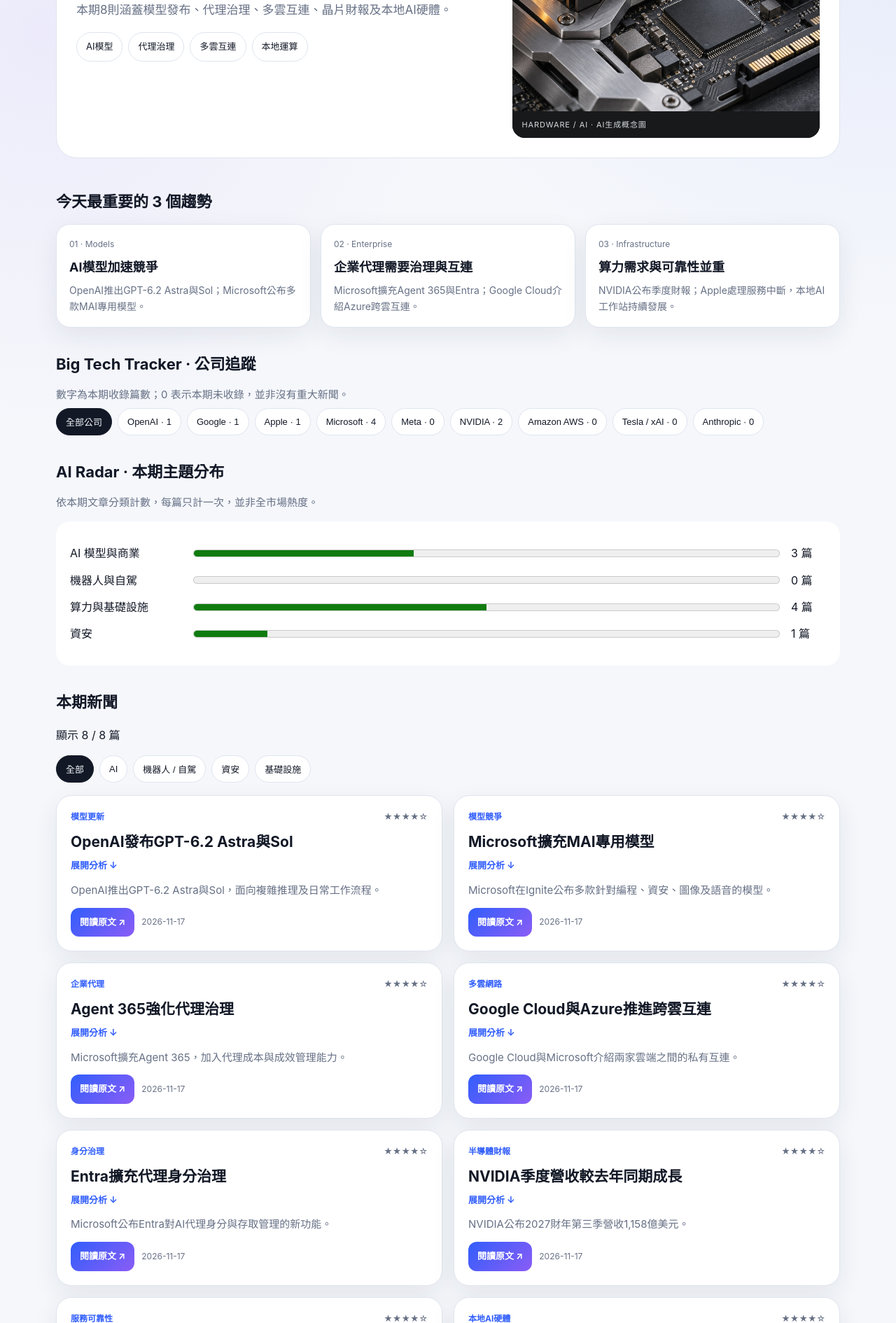
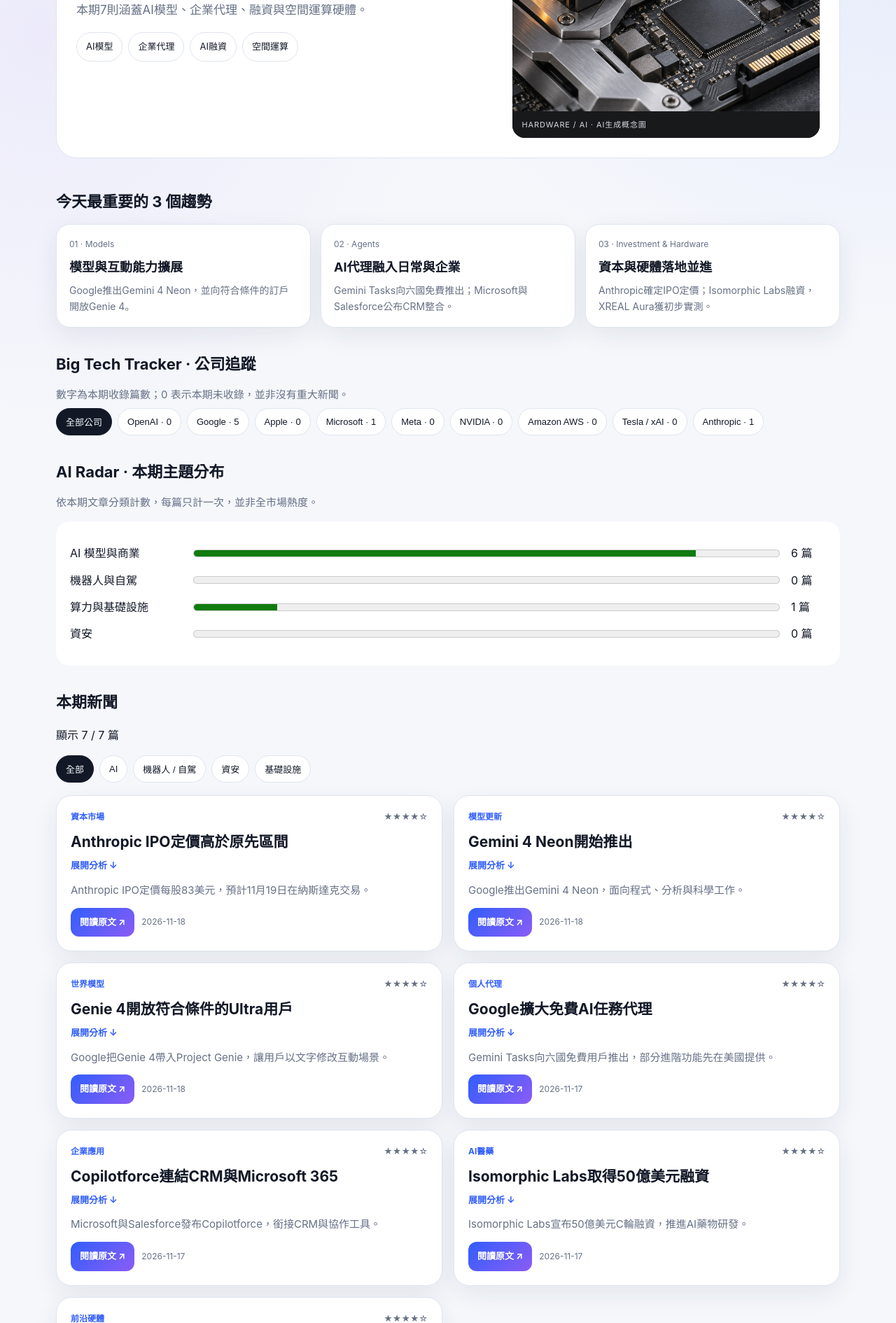
Before and after one commit to benzh1213/tech-brief, a plain HTML site: page index.html in a window 1280 px wide. Shown: the part 357-2247 px from the top of the page at 70% size. Drawn offline with Linux system fonts and the light colour scheme.

Commit message:
Publish Tech Brief for 2026-11-19

```diff
--- a/index.html
+++ b/index.html
@@ -5,7 +5,7 @@
   <meta name="viewport" content="width=device-width, initial-scale=1, viewport-fit=cover" />
   <meta name="theme-color" content="#0b1020" media="(prefers-color-scheme: dark)">
   <meta name="theme-color" content="#f5f7fb" media="(prefers-color-scheme: light)">
-  <meta name="description" content="Tech Brief 全球科技晨報：重點新聞、公司追蹤與 AI Radar。"><title>全球科技晨報｜2026-11-18</title>
+  <meta name="description" content="Tech Brief 全球科技晨報：重點新聞、公司追蹤與 AI Radar。"><title>全球科技晨報｜2026-11-19</title>
   <link rel="stylesheet" href="./styles.css">
 </head>
 <body>
@@ -14,7 +14,7 @@
   <div class="topbar">
     <div>
       <div class="brand">TECH BRIEF / 全球科技晨報</div>
-      <div class="date">2026 年 11 月 18 日 · 8 則重點 · 約 8–10 分鐘閱讀</div>
+      <div class="date">2026 年 11 月 19 日 · 7 則重點 · 約 8–10 分鐘閱讀</div>
     </div>
     <div class="actions">
       <button id="expandBtn">全部展開</button>
@@ -22,13 +22,13 @@
     </div>
   </div>
 
-  <p class="edition-note" role="note">2026-11-18 正式版 · 更新於 09:54（Asia/Shanghai，UTC+8） · 逐篇核對來源，事實與編輯分析分列。</p><header>
+  <p class="edition-note" role="note">2026-11-19 正式版 · 更新於 09:52（Asia/Shanghai，UTC+8） · 逐篇核對來源，事實與編輯分析分列。</p><header>
     <section class="hero">
       <div>
         <div class="eyebrow">Today’s Global Tech Brief</div>
-        <h1>AI模型與企業代理加速，<br>雲端與本地算力同步演進</h1>
-        <p class="lead">本期8則涵蓋模型發布、代理治理、多雲互連、晶片財報及本地AI硬體。</p>
-        <div class="chipline"><span class="chip">AI模型</span><span class="chip">代理治理</span><span class="chip">多雲互連</span><span class="chip">本地運算</span></div>
+        <h1>模型與代理走向實用，<br>AI資本與空間硬體同步進展</h1>
+        <p class="lead">本期7則涵蓋AI模型、企業代理、融資與空間運算硬體。</p>
+        <div class="chipline"><span class="chip">AI模型</span><span class="chip">企業代理</span><span class="chip">AI融資</span><span class="chip">空間運算</span></div>
       </div>
       <figure class="hero-visual">
         <img src="./tech-hardware-editorial.jpg" width="1536" height="1024" fetchpriority="high" alt="晶片、金屬散熱器與主機板細節的科技概念圖片">
@@ -38,7 +38,7 @@
   </header>
 
   <h2 class="section-title">今天最重要的 3 個趨勢</h2>
-  <section class="insights"><div class="insight"><div class="num">01 · Models</div><h3>AI模型加速競爭</h3><p>OpenAI推出GPT-6.2 Astra與Sol；Microsoft公布多款MAI專用模型。</p></div><div class="insight"><div class="num">02 · Enterprise</div><h3>企業代理需要治理與互連</h3><p>Microsoft擴充Agent 365與Entra；Google Cloud介紹Azure跨雲互連。</p></div><div class="insight"><div class="num">03 · Infrastructure</div><h3>算力需求與可靠性並重</h3><p>NVIDIA公布季度財報；Apple處理服務中斷，本地AI工作站持續發展。</p></div></section>
+  <section class="insights"><div class="insight"><div class="num">01 · Models</div><h3>模型與互動能力擴展</h3><p>Google推出Gemini 4 Neon，並向符合條件的訂戶開放Genie 4。</p></div><div class="insight"><div class="num">02 · Agents</div><h3>AI代理融入日常與企業</h3><p>Gemini Tasks向六國免費推出；Microsoft與Salesforce公布CRM整合。</p></div><div class="insight"><div class="num">03 · Investment &amp; Hardware</div><h3>資本與硬體落地並進</h3><p>Anthropic確定IPO定價；Isomorphic Labs融資，XREAL Aura獲初步實測。</p></div></section>
 
 
   <section aria-labelledby="tracker-title">
@@ -62,14 +62,13 @@
   </div>
 
   <main class="news-grid" id="newsGrid">
-<article data-companies="OpenAI" data-category="AI"><div class="meta"><span class="tag">模型更新</span><span>★★★★☆</span></div><p class="summary">OpenAI推出GPT-6.2 Astra與Sol，面向複雜推理及日常工作流程。</p><details><summary><h2>OpenAI發布GPT-6.2 Astra與Sol</h2><span class="detail-hint">展開分析 ↓</span></summary><p><strong>已核對事實：</strong>OpenAI於11月17日宣布兩款模型可透過ChatGPT Work、Codex及API使用；企業和教育帳號的可用性取決於管理員設定。其效能改善屬公司測試與宣稱。</p><p class="why"><strong>為何重要 · 編輯分析：</strong>新模型可能改變編程與專業工作流程；企業應按實際任務驗證品質、費用和資安限制。</p></details><div class="source-row"><a class="read" href="https://openai.com/index/introducing-gpt-6-2-astra-sol/" target="_blank" rel="noopener">閱讀原文 ↗</a><span class="source-name">2026-11-17</span></div></article>
-<article data-companies="Microsoft" data-category="AI"><div class="meta"><span class="tag">模型競爭</span><span>★★★★☆</span></div><p class="summary">Microsoft在Ignite公布多款針對編程、資安、圖像及語音的模型。</p><details><summary><h2>Microsoft擴充MAI專用模型</h2><span class="detail-hint">展開分析 ↓</span></summary><p><strong>已核對事實：</strong>Axios於11月17日報導，Microsoft推出六款專用模型，並宣稱其部分模型可與領先模型競爭；相關比較及成本表現須按測試條件理解。</p><p class="why"><strong>為何重要 · 編輯分析：</strong>企業模型選擇增加，部署前應比較任務表現、資料處理條款、區域供應及總成本。</p></details><div class="source-row"><a class="read" href="https://www.axios.com/2026/11/17/microsoft-ai-models-openai-anthropic-ignite" target="_blank" rel="noopener">閱讀原文 ↗</a><span class="source-name">2026-11-17</span></div></article>
-<article data-companies="Microsoft" data-category="AI"><div class="meta"><span class="tag">企業代理</span><span>★★★★☆</span></div><p class="summary">Microsoft擴充Agent 365，加入代理成本與成效管理能力。</p><details><summary><h2>Agent 365強化代理治理</h2><span class="detail-hint">展開分析 ↓</span></summary><p><strong>已核對事實：</strong>Microsoft在11月17日介紹Agent 365的可觀察性及Business Analytics等新能力，用於檢視代理活動、風險和成本；具體功能與供應狀態應以產品文件為準。</p><p class="why"><strong>為何重要 · 編輯分析：</strong>集中掌握代理身分、權限和成效，有助企業降低無人負責的自動化風險。</p></details><div class="source-row"><a class="read" href="https://techcommunity.microsoft.com/blog/agent-365-blog/whats-new-in-microsoft-agent-365-ignite-2026/4571753" target="_blank" rel="noopener">閱讀原文 ↗</a><span class="source-name">2026-11-17</span></div></article>
-<article data-companies="Microsoft|Google" data-category="Infra"><div class="meta"><span class="tag">多雲網路</span><span>★★★★☆</span></div><p class="summary">Google Cloud與Microsoft介紹兩家雲端之間的私有互連。</p><details><summary><h2>Google Cloud與Azure推進跨雲互連</h2><span class="detail-hint">展開分析 ↓</span></summary><p><strong>已核對事實：</strong>Google Cloud於11月17日介紹Partner Cross-Cloud Interconnect for Microsoft Azure，目標是提供跨兩雲的私有網路連線；公開預覽、地點和規格須核對文件。</p><p class="why"><strong>為何重要 · 編輯分析：</strong>多雲資料交換可能更易管理，但頻寬、區域、費用及責任界面需依實際架構評估。</p></details><div class="source-row"><a class="read" href="https://cloud.google.com/blog/products/networking/cross-cloud-interconnect-for-microsoft-azure" target="_blank" rel="noopener">閱讀原文 ↗</a><span class="source-name">2026-11-17</span></div></article>
-<article data-companies="Microsoft" data-category="Security"><div class="meta"><span class="tag">身分治理</span><span>★★★★☆</span></div><p class="summary">Microsoft公布Entra對AI代理身分與存取管理的新功能。</p><details><summary><h2>Entra擴充代理身分治理</h2><span class="detail-hint">展開分析 ↓</span></summary><p><strong>已核對事實：</strong>Microsoft於11月17日介紹代理身分盤點、生命週期管理和存取政策，並列出部分預覽功能；各功能的授權及供應時程不同。</p><p class="why"><strong>為何重要 · 編輯分析：</strong>代理需要像員工帳號一樣有擁有者、權限範圍與停用流程，降低長期累積的權限風險。</p></details><div class="source-row"><a class="read" href="https://techcommunity.microsoft.com/blog/microsoft-entra-blog/ai-is-changing-access-see-how-entra-helps-you-stay-ahead-/4556456" target="_blank" rel="noopener">閱讀原文 ↗</a><span class="source-name">2026-11-17</span></div></article>
-<article data-companies="NVIDIA" data-category="Infra"><div class="meta"><span class="tag">半導體財報</span><span>★★★★☆</span></div><p class="summary">NVIDIA公布2027財年第三季營收1,158億美元。</p><details><summary><h2>NVIDIA季度營收較去年同期成長</h2><span class="detail-hint">展開分析 ↓</span></summary><p><strong>已核對事實：</strong>NVIDIA於11月17日公布截至10月25日的2027財年第三季營收為1,158億美元，年增103%；數字依公司財報。</p><p class="why"><strong>為何重要 · 編輯分析：</strong>資料中心投資需求仍是產業關注焦點；單季結果不保證未來需求或供應狀況。</p></details><div class="source-row"><a class="read" href="https://d18rn0p25nwr6d.cloudfront.net/CIK-0001045810/46a9c98c-87ae-40f5-acac-7d9264b18eb4.pdf" target="_blank" rel="noopener">閱讀原文 ↗</a><span class="source-name">2026-11-17</span></div></article>
-<article data-companies="Apple" data-category="Infra"><div class="meta"><span class="tag">服務可靠性</span><span>★★★★☆</span></div><p class="summary">Apple表示內部更新引發部分線上服務中斷。</p><details><summary><h2>Apple內部更新影響iCloud等服務</h2><span class="detail-hint">展開分析 ↓</span></summary><p><strong>已核對事實：</strong>路透11月17日報導，Apple表示中斷影響包括iCloud與Apple Pay，許多系統已恢復，剩餘服務仍在處理；公司表示並非網路攻擊。</p><p class="why"><strong>為何重要 · 編輯分析：</strong>登入、支付與企業設備管理依賴雲端服務；應持續留意供應商狀態和業務備援。</p></details><div class="source-row"><a class="read" href="https://www.investing.com/news/stock-market-news/apple-works-to-restore-services-after-outage-caused-by-internal-update-5033945" target="_blank" rel="noopener">閱讀原文 ↗</a><span class="source-name">2026-11-17</span></div></article>
-<article data-companies="NVIDIA" data-category="Infra"><div class="meta"><span class="tag">本地AI硬體</span><span>★★★★☆</span></div><p class="summary">報導介紹HP ZGX Fury高階本地AI工作站及其成本。</p><details><summary><h2>HP ZGX Fury把大型AI運算帶到工作站</h2><span class="detail-hint">展開分析 ↓</span></summary><p><strong>已核對事實：</strong>TechRadar於11月16日介紹ZGX Fury G1n，採NVIDIA GB300平台及大量共享記憶體，報導的起價為13.2萬美元；規格、價格和供貨因地區及配置而異。</p><p class="why"><strong>為何重要 · 編輯分析：</strong>這類設備適合有本地運算與資料控制需求的專業團隊；成本、電力、軟體相容性及實際模型表現需個別評估。</p></details><div class="source-row"><a class="read" href="https://www.techradar.com/pro/your-next-desktop-pc-for-the-price-of-a-ferrari-hp-zgx-fury-packs-in-748gb-ram-and-nvidia-gb300-but-starts-at-usd132-000" target="_blank" rel="noopener">閱讀原文 ↗</a><span class="source-name">2026-11-16 · 延伸追蹤</span></div></article>
+<article data-companies="Anthropic" data-category="AI"><div class="meta"><span class="tag">資本市場</span><span>★★★★☆</span></div><p class="summary">Anthropic IPO定價每股83美元，預計11月19日在納斯達克交易。</p><details><summary><h2>Anthropic IPO定價高於原先區間</h2><span class="detail-hint">展開分析 ↓</span></summary><p><strong>已核對事實：</strong>路透社11月18日報導，發行價每股83美元，總發行980百萬股；預計11月19日以ANT代號開始交易。約1.5兆美元估值為完全稀釋口徑。</p><p class="why"><strong>為何重要 · 編輯分析：</strong>市場將首次持續檢視大型前沿AI模型公司的資本開支與商業化進展；上市計畫不等同交易已開始。</p></details><div class="source-row"><a class="read" href="https://new.streetinsider.com/Reuters/Anthropic%2Bclinches%2Bbiggest%2BIPO%2Bever%2Bwith%2B%2481%2Bbillion%2Boffering/27370548.html" target="_blank" rel="noopener">閱讀原文 ↗</a><span class="source-name">2026-11-18</span></div></article>
+<article data-companies="Google" data-category="AI"><div class="meta"><span class="tag">模型更新</span><span>★★★★☆</span></div><p class="summary">Google推出Gemini 4 Neon，面向程式、分析與科學工作。</p><details><summary><h2>Gemini 4 Neon開始推出</h2><span class="detail-hint">展開分析 ↓</span></summary><p><strong>已核對事實：</strong>Google於11月18日公布Gemini 4 Neon，提供百萬token上下文，開始向API、企業及部分付費用戶推出。效能與成本比較屬Google公布的評測結果。</p><p class="why"><strong>為何重要 · 編輯分析：</strong>企業可針對實際任務比較推理品質、延遲、費用與資料治理，不宜只依廠商基準選型。</p></details><div class="source-row"><a class="read" href="https://blog.google/innovation-and-ai/models-and-research/gemini-models/introducing-gemini-4-neon/" target="_blank" rel="noopener">閱讀原文 ↗</a><span class="source-name">2026-11-18</span></div></article>
+<article data-companies="Google" data-category="AI"><div class="meta"><span class="tag">世界模型</span><span>★★★★☆</span></div><p class="summary">Google把Genie 4帶入Project Genie，讓用戶以文字修改互動場景。</p><details><summary><h2>Genie 4開放符合條件的Ultra用戶</h2><span class="detail-hint">展開分析 ↓</span></summary><p><strong>已核對事實：</strong>Google 11月18日宣布Project Genie升級，符合條件的Google AI Ultra訂戶可體驗Genie 4；使用者可在探索途中以提示改變場景並生成音訊。</p><p class="why"><strong>為何重要 · 編輯分析：</strong>互動世界模型可能拓展內容製作，但Google仍指出延遲、精細物理互動及場景持續性等限制。</p></details><div class="source-row"><a class="read" href="https://blog.google/innovation-and-ai/models-and-research/google-deepmind/genie-4-now-available-project-genie/" target="_blank" rel="noopener">閱讀原文 ↗</a><span class="source-name">2026-11-18</span></div></article>
+<article data-companies="Google" data-category="AI"><div class="meta"><span class="tag">個人代理</span><span>★★★★☆</span></div><p class="summary">Gemini Tasks向六國免費用戶推出，部分進階功能先在美國提供。</p><details><summary><h2>Google擴大免費AI任務代理</h2><span class="detail-hint">展開分析 ↓</span></summary><p><strong>已核對事實：</strong>Google於11月17日表示，Tasks使用Gemini 4 Hydrogen，向美國、日本、韓國、加拿大、澳洲及印度免費推出；電話與付款等部分功能先從美國開始。</p><p class="why"><strong>為何重要 · 編輯分析：</strong>背景任務更易取得，但授權範圍、付款限制與地區供應需逐項核對。</p></details><div class="source-row"><a class="read" href="https://blog.google/innovation-and-ai/products/gemini-app/tasks-in-gemini-free-new-features/" target="_blank" rel="noopener">閱讀原文 ↗</a><span class="source-name">2026-11-17</span></div></article>
+<article data-companies="Microsoft" data-category="AI"><div class="meta"><span class="tag">企業應用</span><span>★★★★☆</span></div><p class="summary">Microsoft與Salesforce發布Copilotforce，銜接CRM與協作工具。</p><details><summary><h2>Copilotforce連結CRM與Microsoft 365</h2><span class="detail-hint">展開分析 ↓</span></summary><p><strong>已核對事實：</strong>兩公司11月17日公布整合方案；Salesforce in Copilot外掛為公開預覽，Teams整合為試點，Fabric與Data 360亦規劃雙向Zero Copy整合。</p><p class="why"><strong>為何重要 · 編輯分析：</strong>CRM與會議、郵件情境結合有助銷售流程，但企業需核對預覽範圍、權限和資料治理。</p></details><div class="source-row"><a class="read" href="https://news.microsoft.com/source/2026/11/17/microsoft-and-salesforce-announce-copilotforce-bringing-trusted-customer-context-and-action-into-microsoft-ai-experiences/" target="_blank" rel="noopener">閱讀原文 ↗</a><span class="source-name">2026-11-17</span></div></article>
+<article data-companies="Google" data-category="AI"><div class="meta"><span class="tag">AI醫藥</span><span>★★★★☆</span></div><p class="summary">Isomorphic Labs宣布50億美元C輪融資，推進AI藥物研發。</p><details><summary><h2>Isomorphic Labs取得50億美元融資</h2><span class="detail-hint">展開分析 ↓</span></summary><p><strong>已核對事實：</strong>公司11月17日表示，Greenoaks與Sequoia Capital共同領投，資金將用於模型、研發管線及推進候選藥物至臨床試驗。公司描述的臨床前進展仍需後續試驗驗證。</p><p class="why"><strong>為何重要 · 編輯分析：</strong>資金顯示AI藥物研發受到重視；候選藥物進入臨床或成功上市均屬尚待證實的未來進程。</p></details><div class="source-row"><a class="read" href="https://www.prnewswire.com/news-releases/isomorphic-labs-announces-5-billion-series-c-funding-302942062.html" target="_blank" rel="noopener">閱讀原文 ↗</a><span class="source-name">2026-11-17</span></div></article>
+<article data-companies="XREAL|Google" data-category="Infra"><div class="meta"><span class="tag">前沿硬體</span><span>★★★★☆</span></div><p class="summary">XREAL Aura獨立初體驗：空間眼鏡搭配外接運算盒，仍有使用限制。</p><details><summary><h2>XREAL Aura實機初體驗</h2><span class="detail-hint">展開分析 ↓</span></summary><p><strong>已核對事實：</strong>Tom’s Guide於11月17日刊出初步體驗：眼鏡以鏡頭支援手勢與空間定位，外接運算盒承載運算與電池；作者稱續航約三小時，尚未完成完整續航測試。</p><p class="why"><strong>為何重要 · 編輯分析：</strong>這是已到手產品的早期體驗而非完整評測；外接盒、續航與設備相容性均影響日常使用。</p></details><div class="source-row"><a class="read" href="https://www.tomsguide.com/computing/vr-ar/i-just-got-the-xreal-aura-and-have-some-early-thoughts-on-the-future-of-ar" target="_blank" rel="noopener">閱讀原文 ↗</a><span class="source-name">2026-11-17</span></div></article>
 </main>
   <p id="emptyState" class="hidden">本期沒有符合篩選條件的文章。可切回「全部公司」或「全部」。</p>
 
```
